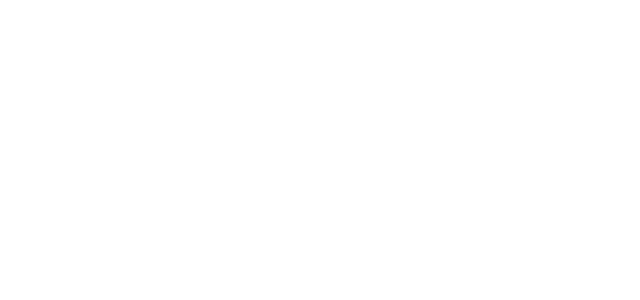
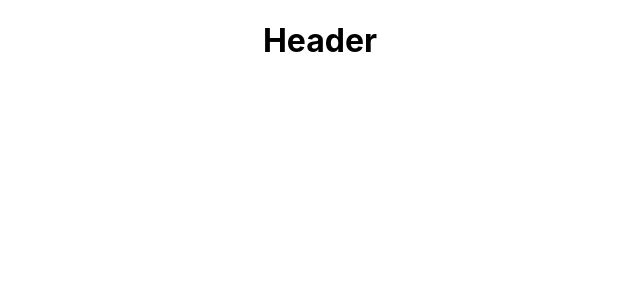
Before and after one commit to forgohill/started-react-app, a React (Create React App) app: page / in a window 1280 px wide. Shown: the top 300 px of the page, without its empty margins (320-960 px from the left). Built offline with nearby package versions, Linux system fonts and the light colour scheme.

Commit message:
feat__template

```diff
--- a/package.json
+++ b/package.json
@@ -8,6 +8,7 @@
     "@testing-library/user-event": "^13.5.0",
     "react": "^18.2.0",
     "react-dom": "^18.2.0",
+    "react-router-dom": "^6.3.0",
     "react-scripts": "5.0.1",
     "web-vitals": "^2.1.4"
   },
--- a/src/App.js
+++ b/src/components/App.jsx
@@ -1,9 +1,14 @@
+import React from 'react';
+
 import './App.css';
+import Header from './Header';
+import Dashboard from './Dashboard'
+
 
 function App() {
   return (
     <div className="App">
-
+      <Header />
     </div>
   );
 }
--- /dev/null
+++ b/src/components/Dashboard.jsx
@@ -0,0 +1,17 @@
+// Dashboard.js
+
+import React from 'react';
+import './Dashboard.css';
+
+function Dashboard() {
+  return (
+    <div className="dashboard">
+      <h2>Emoji Critic — всё об эмодзи</h2>
+      <p>
+        #1 среди авторов обзоров на эмодзи в этом году!
+      </p>
+    </div>
+  )
+}
+
+export default Dashboard;
--- /dev/null
+++ b/src/components/Header.jsx
@@ -0,0 +1,7 @@
+import React from 'react';
+
+function Header() {
+  return (<h1>Header</h1>);
+}
+
+export default Header;
--- a/src/index.js
+++ b/src/index.js
@@ -1,7 +1,7 @@
 import React from 'react';
 import ReactDOM from 'react-dom/client';
 import './index.css';
-import App from './App';
+import App from './components/App';
 
 const root = ReactDOM.createRoot(document.getElementById('root'));
 root.render(
```
Also changed, not shown: src/components/App.css (renamed from src/App.css), src/components/Dashboard.css (added), src/components/Header.css (added), 1 other file (tests, documents, lock files or other folders).
